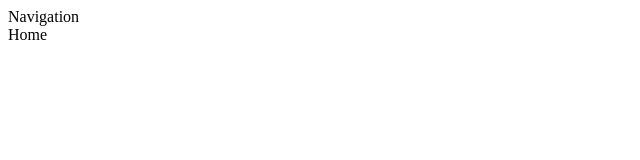
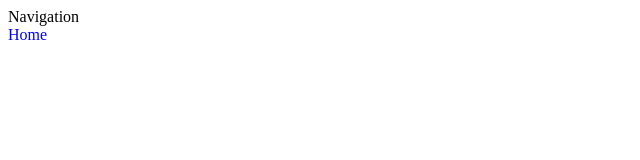
Before and after one commit to littlepotato123/Project-Share, a React (Create React App) app in the folder project-share/: page / in a window 1280 px wide. Shown: the top 160 px of the page, without its empty margins (0-640 px from the left). Built offline with nearby package versions, Linux system fonts and the light colour scheme.

Commit message:
Added CSS

```diff
--- /dev/null
+++ b/project-share/src/App.css
@@ -0,0 +1,3 @@
+.home-page {
+    color: blue;
+}
--- a/project-share/src/App.js
+++ b/project-share/src/App.js
@@ -1,4 +1,5 @@
 import React from 'react';
+import './App.css';
 import Navigation from './Components/Navigation/Navigation';
 import {
   BrowserRouter as Router,
--- a/project-share/src/Pages/Home/Home.js
+++ b/project-share/src/Pages/Home/Home.js
@@ -2,7 +2,7 @@ import React from 'react'
 
 const Home = () => {
     return (
-        <div>
+        <div className="home-page">
             Home
         </div>
     )
```
